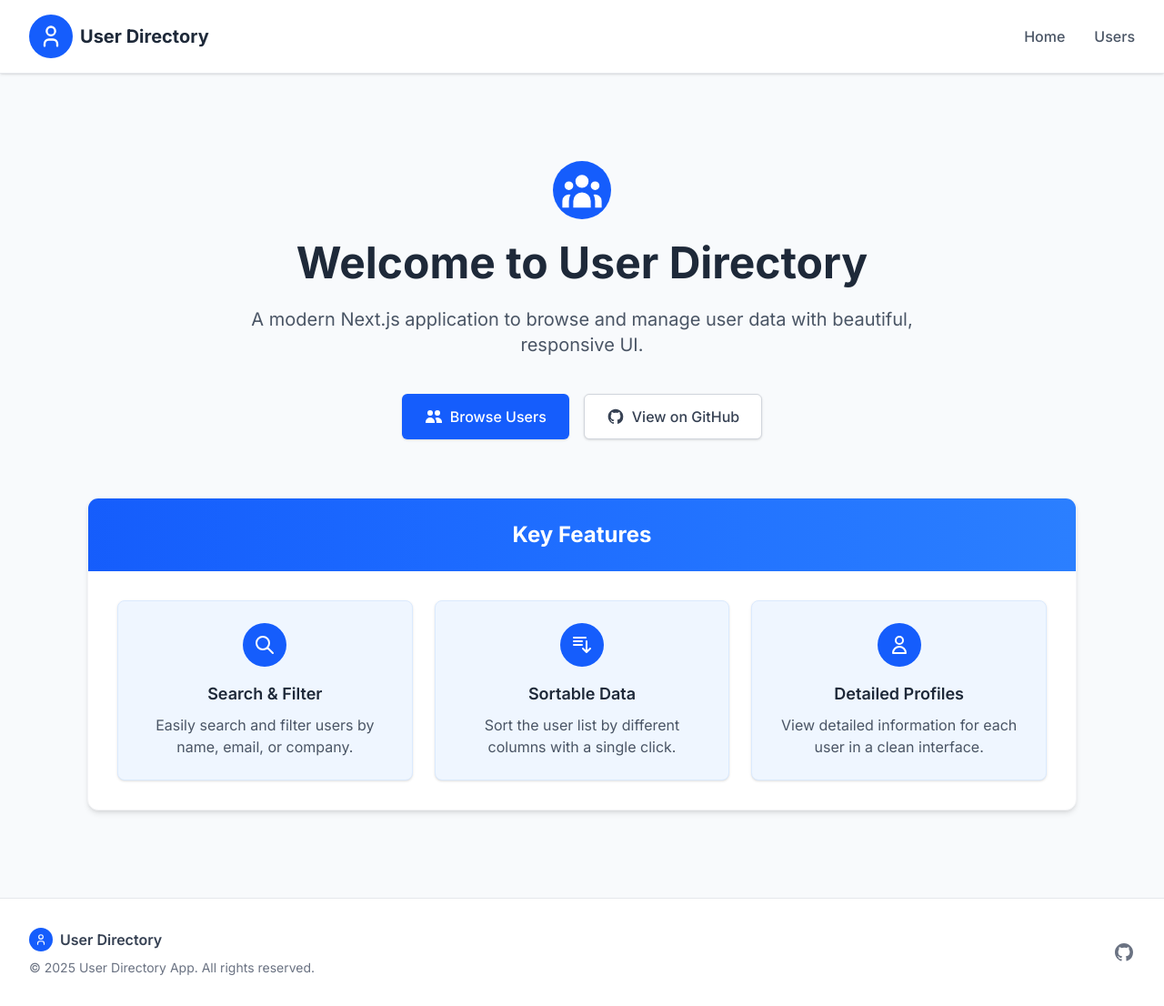
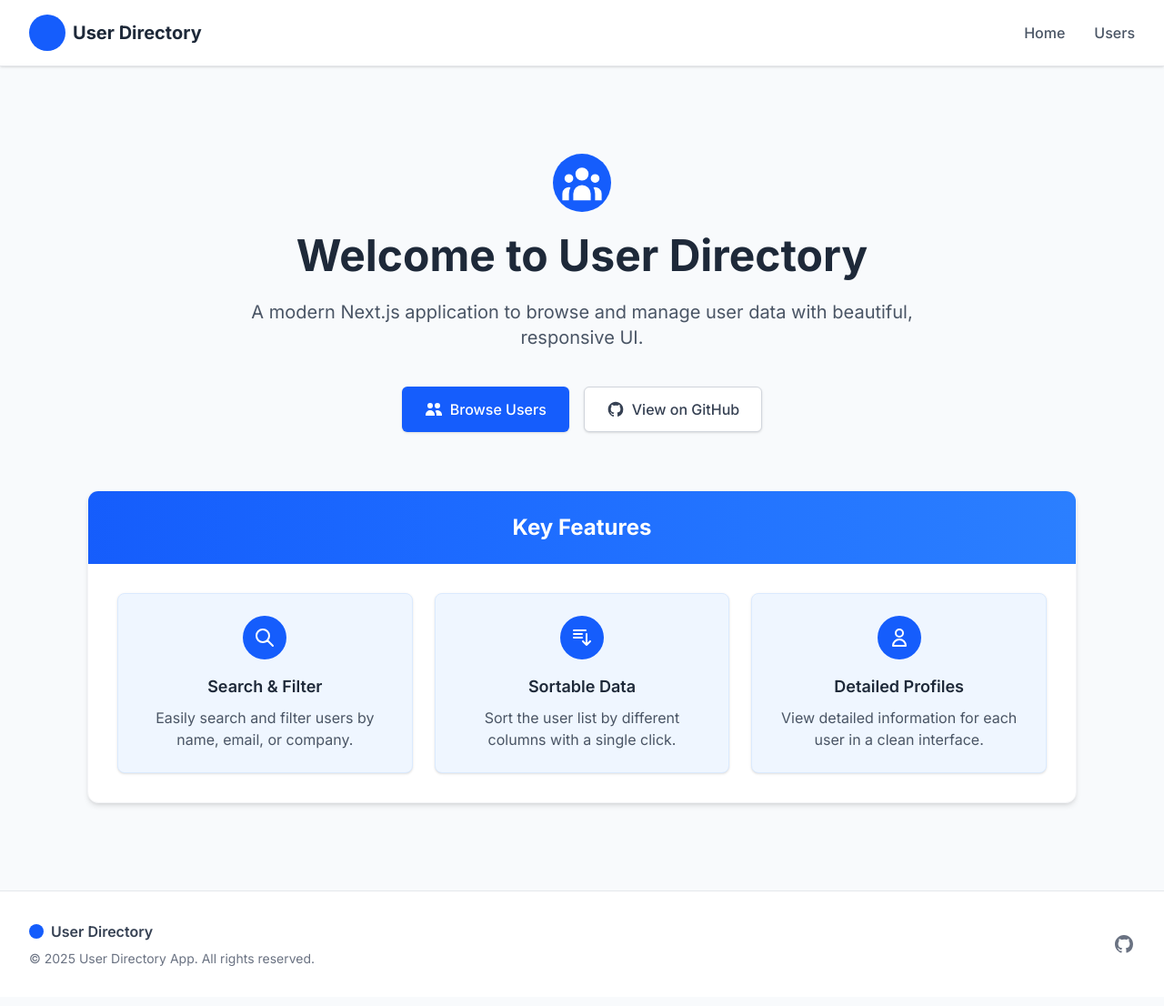
Before and after one commit to hecdeveloper/my-user-app, a Next.js app: page / in a window 1280 px wide. Shown: the whole page at 91% size. Built offline with nearby package versions, Linux system fonts and the light colour scheme.

Commit message:
Update logo to simple blue circle without icon

```diff
--- a/src/components/Layout.tsx
+++ b/src/components/Layout.tsx
@@ -33,12 +33,7 @@ export const Layout = ({ children, title = 'User Listing App', description = 'Br
           <div className="max-w-7xl mx-auto px-4 sm:px-6 lg:px-8">
             <div className="flex justify-between items-center">
               <Link href="/" className="flex items-center space-x-2">
-                <div className="bg-blue-600 text-white rounded-full p-2.5">
-                  <svg xmlns="http://www.w3.org/2000/svg" className="h-7 w-7" viewBox="0 0 24 24" fill="none" stroke="currentColor" strokeWidth="2" strokeLinecap="round" strokeLinejoin="round">
-                    <circle cx="12" cy="7" r="4" />
-                    <path d="M6 21v-2a4 4 0 0 1 4-4h4a4 4 0 0 1 4 4v2" />
-                  </svg>
-                </div>
+                <div className="bg-blue-600 text-white rounded-full w-10 h-10"></div>
                 <span className="text-xl font-bold text-gray-800">User Directory</span>
               </Link>
               <nav>
@@ -70,12 +65,7 @@ export const Layout = ({ children, title = 'User Listing App', description = 'Br
             <div className="flex flex-col md:flex-row justify-between items-center">
               <div className="mb-4 md:mb-0">
                 <div className="flex items-center space-x-2 mb-2">
-                  <div className="bg-blue-600 text-white rounded-full p-1.5">
-                    <svg xmlns="http://www.w3.org/2000/svg" className="h-3.5 w-3.5" viewBox="0 0 24 24" fill="none" stroke="currentColor" strokeWidth="2" strokeLinecap="round" strokeLinejoin="round">
-                      <circle cx="12" cy="7" r="4" />
-                      <path d="M6 21v-2a4 4 0 0 1 4-4h4a4 4 0 0 1 4 4v2" />
-                    </svg>
-                  </div>
+                  <div className="bg-blue-600 text-white rounded-full w-4 h-4"></div>
                   <span className="font-semibold text-gray-700">User Directory</span>
                 </div>
                 <p className="text-gray-500 text-sm">
```
